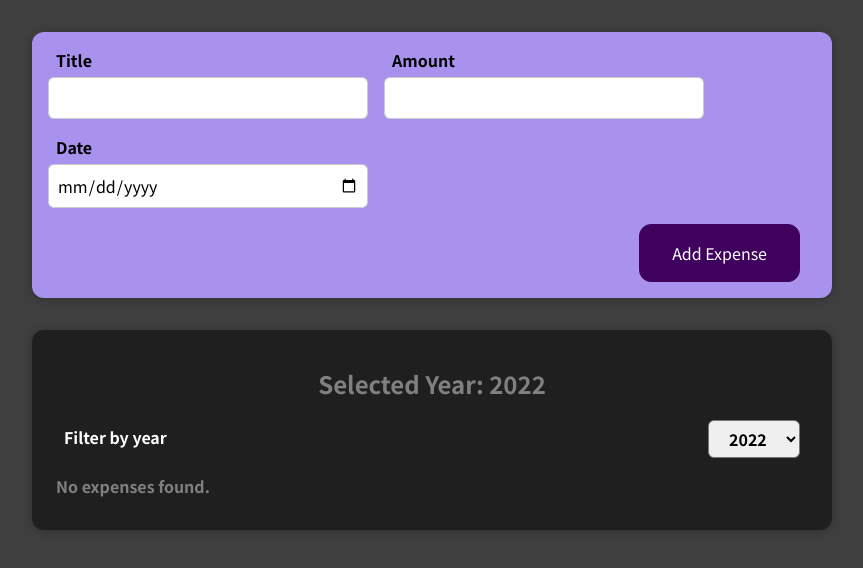
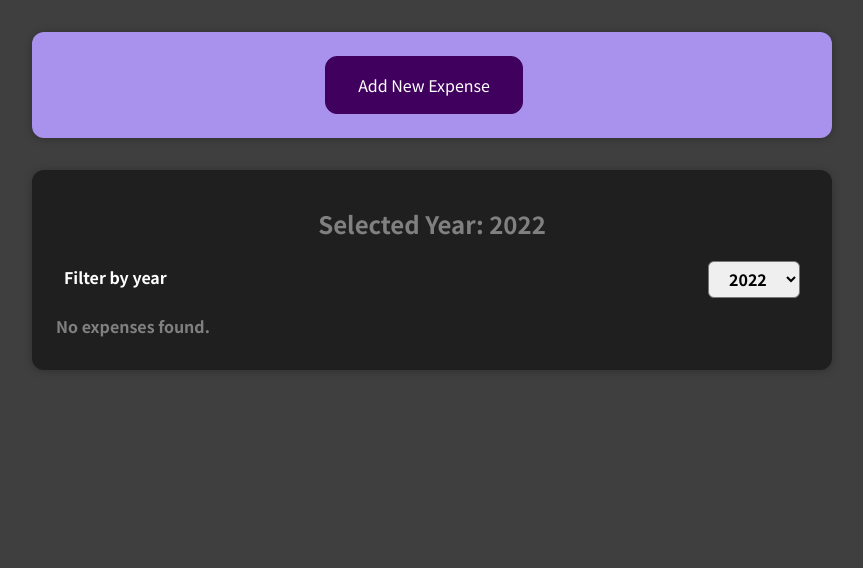
Before and after one commit to EPantelaios/expenses-tasker, a React (Create React App) app: page / in a window 1280 px wide. Shown: the top 568 px of the page, without its empty margins (208-1071 px from the left). Built offline with nearby package versions, Linux system fonts and the light colour scheme.

Commit message:
feat: change state for menu option for adding a new expense

```diff
--- a/src/components/NewExpense/ExpenseForm.css
+++ b/src/components/NewExpense/ExpenseForm.css
@@ -25,3 +25,18 @@
 .new-expense__actions {
   text-align: right;
 }
+
+.new-expense__buttons {
+  display: flex;
+  justify-content: flex-end;
+  align-items: center;
+
+}
+
+.new-expense__nodialog {
+  display: flex;
+  justify-content: center;
+  align-items: center;
+  text-align: center;
+  padding: .5rem;
+}
--- a/src/components/NewExpense/ExpenseForm.js
+++ b/src/components/NewExpense/ExpenseForm.js
@@ -1,4 +1,4 @@
-import React, { useState } from 'react';
+import React, { useState, useEffect } from 'react';
 
 import './ExpenseForm.css';
 
@@ -6,6 +6,8 @@ const ExpenseForm = (props) => {
   const [enteredTitle, setEnteredTitle] = useState('');
   const [enteredAmount, setEnteredAmount] = useState('');
   const [enteredDate, setEnteredDate] = useState('');
+  const [showMenuForAddExpense, setShowMenuForAddExpense] = useState(false);
+  const [disableButton, setDisableButton] = useState(true);
 
   const titleChangeHandler = (event) => {
     setEnteredTitle(event.target.value);
@@ -32,9 +34,31 @@ const ExpenseForm = (props) => {
     setEnteredTitle('');
     setEnteredAmount('');
     setEnteredDate('');
+    setShowMenuForAddExpense((prevState) => !prevState);
+    setDisableButton(true);
   };
 
+  const handlerInitialMenu = (event) => {
+    event.preventDefault();
+
+    setDisableButton(true);
+    setEnteredTitle('');
+    setEnteredAmount('');
+    setEnteredDate('');
+    setShowMenuForAddExpense((prevState) => !prevState);
+  };
+
+  const hoverButtonMessage = disableButton
+    ? 'Fill all input fields and then press this button'
+    : 'Press the button to add new expense';
+
+  useEffect(() => {
+    if (enteredTitle && enteredAmount && enteredDate) setDisableButton(false);
+  }, [enteredAmount, enteredDate, enteredTitle]);
+
   return (
+    <>
+      {showMenuForAddExpense ? (
         <form onSubmit={submitHandler}>
           <div className="new-expense__controls">
             <div className="new-expense__control">
@@ -43,6 +67,9 @@ const ExpenseForm = (props) => {
                 type="text"
                 value={enteredTitle}
                 onChange={titleChangeHandler}
+                onKeyPress={(e) => {
+                  e.key === 'Enter' && e.preventDefault();
+                }}
               />
             </div>
             <div className="new-expense__control">
@@ -53,6 +80,9 @@ const ExpenseForm = (props) => {
                 step="0.01"
                 value={enteredAmount}
                 onChange={amountChangeHandler}
+                onKeyPress={(e) => {
+                  e.key === 'Enter' && e.preventDefault();
+                }}
               />
             </div>
             <div className="new-expense__control">
@@ -63,13 +93,34 @@ const ExpenseForm = (props) => {
                 max="2022-12-31"
                 value={enteredDate}
                 onChange={dateChangeHandler}
+                onKeyPress={(e) => {
+                  e.key === 'Enter' && e.preventDefault();
+                }}
               />
             </div>
           </div>
+
+          <div className="new-expense__buttons">
             <div className="new-expense__actions">
-        <button type="submit">Add Expense</button>
+              <button onClick={handlerInitialMenu}>Cancel</button>
+            </div>
+            <div className="new-expense__actions">
+              <button
+                disabled={disableButton}
+                title={hoverButtonMessage}
+                type="submit"
+              >
+                Add Expense
+              </button>
+            </div>
           </div>
         </form>
+      ) : (
+        <div className="new-expense__nodialog">
+          <button onClick={handlerInitialMenu}>Add New Expense</button>
+        </div>
+      )}
+    </>
   );
 };
 
```
Lines whose indentation alone changed are shown as unchanged.
